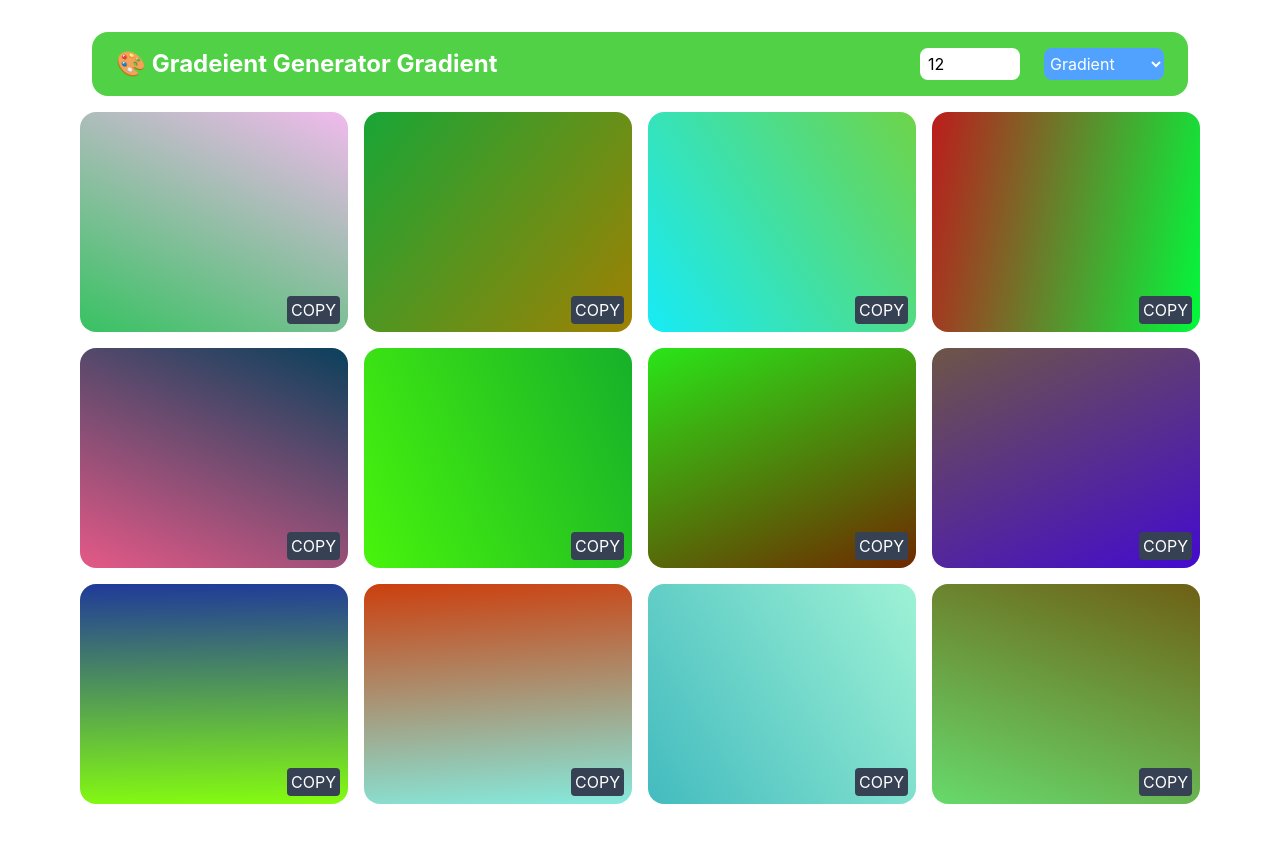
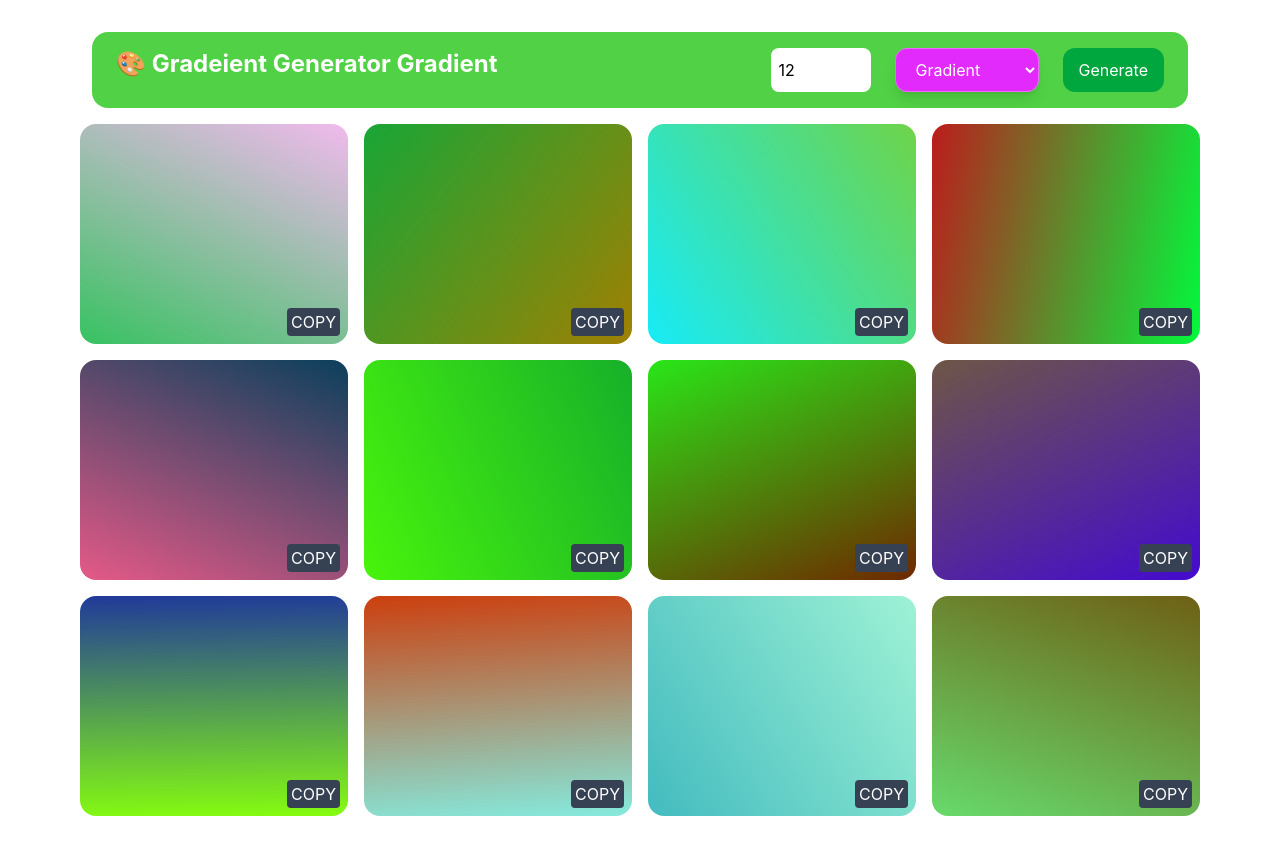
Before and after one commit to dipak-4321/GradientGenerator, a React (Vite) app in the folder gradientgenertor/: page / in a window 1280 px wide. Shown: the top 854 px of the page. Built offline with nearby package versions, Linux system fonts and the light colour scheme.

Commit message:
Generate button has been added and working

```diff
--- a/gradientgenertor/src/App.jsx
+++ b/gradientgenertor/src/App.jsx
@@ -68,10 +68,13 @@ const App = () => {
           }} className='bg-white  rounded-lg outline-none py-0.5 px-2 w-25' type="text" placeholder='15' />
            <select onChange={(e)=>{
             setType(e.target.value)
-           }} className='rounded-lg outline-none p-0.5 text-white  bg-blue-400 w-30'>
+           }}   className="bg-fuchsia-500 text-white border border-fuchsia-400 rounded-xl px-4 py-2.5 w-36 outline-none cursor-pointer shadow-lg hover:border-blue-600 focus:ring-2 focus:ring-blue-500  transition duration-300">
             <option value="Gradient">Gradient</option>
             <option value="Radial">Radial</option>
            </select>
+           <button onClick={()=> {
+            colorGenerator()
+           }} className='bg-green-600 text-white py-0.5 px-4 active:scale-95 rounded-xl'>Generate</button>
         </div>
       </div>
 
```
